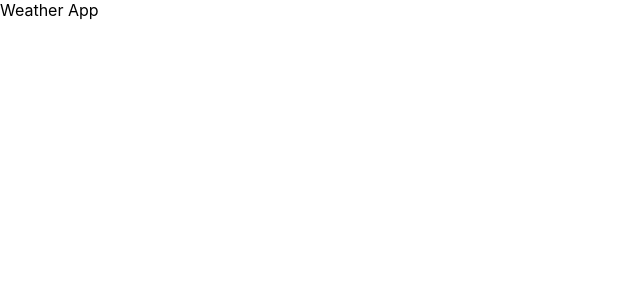
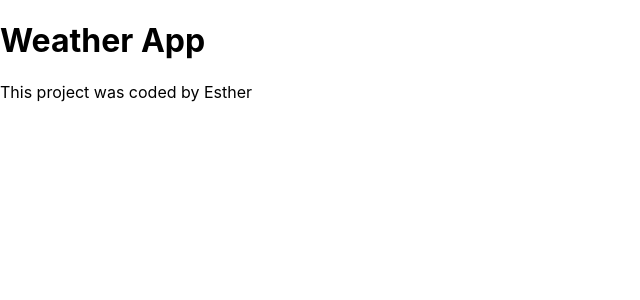
Before and after one commit to EstherAyankoya/react-weather-app, a React (Create React App) app: page / in a window 1280 px wide. Shown: the top 300 px of the page, without its empty margins (0-640 px from the left). Built offline with nearby package versions, Linux system fonts and the light colour scheme.

Commit message:
added footer

```diff
--- a/src/App.js
+++ b/src/App.js
@@ -3,7 +3,12 @@ import './App.css';
 
 function App() {
   return (
-    <div className="App">Weather App</div>);
+    <div className="App">
+      <h1>Weather App</h1>
+      <footer>This project was coded by Esther</footer>
+
+
+    </div>);
 
 }
 
```
